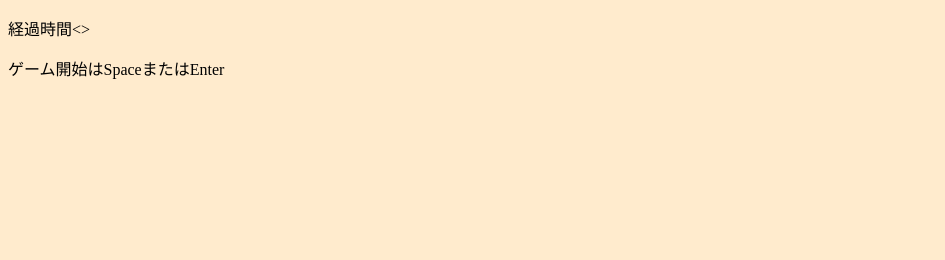
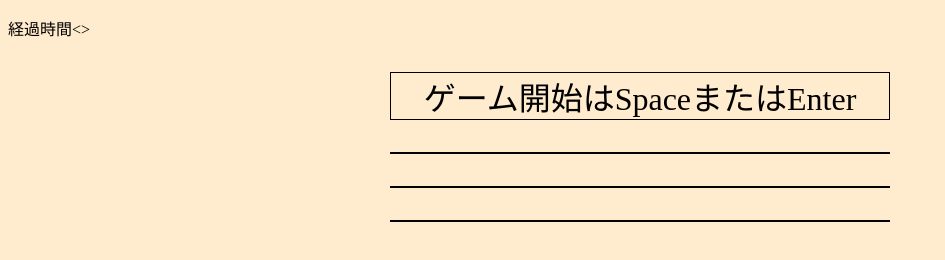
Before and after one commit to koume80703/typing_game, a website with bundled scripts: page src/index.html in a window 1280 px wide. Shown: the whole page, without its empty margins (0-945 px from the left). Built offline with nearby package versions, Linux system fonts and the light colour scheme.

Commit message:
minor update

```diff
--- a/src/style/style.css
+++ b/src/style/style.css
@@ -1,3 +1,17 @@
 body {
     background-color: blanchedalmond;
 }
+
+main {
+    margin: 0;
+    padding: 0;
+    width: 500px;
+    margin-left: auto;
+    margin-right: auto;
+}
+
+main p{
+    text-align: center;
+    font-size: xx-large;
+    border: 1px solid black;
+}
```
